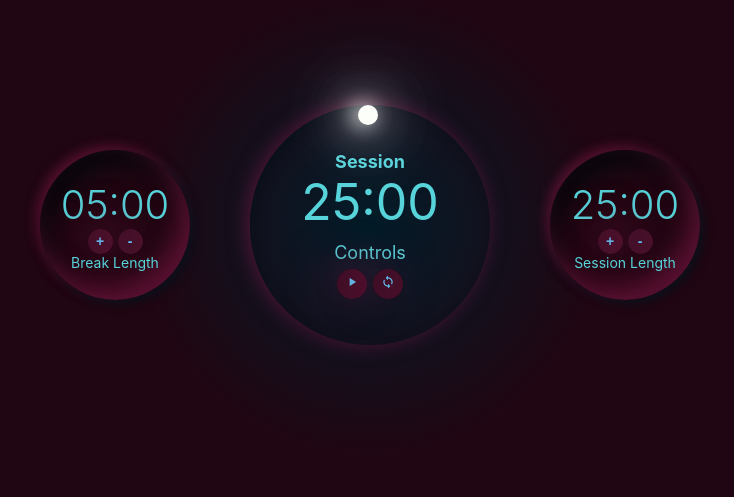
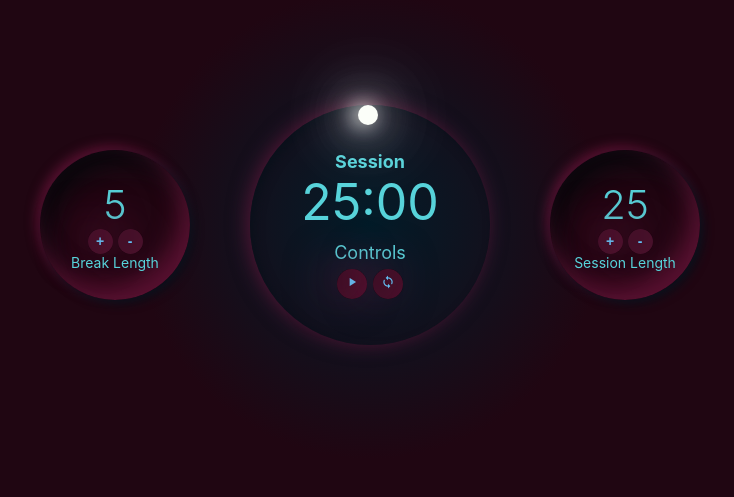
Before and after one commit to Fc0S4b/clock-FCC-test, a React (Create React App) app: page / in a window 1280 px wide. Shown: the part 175-672 px from the top of the page, without its empty margins (270-1004 px from the left). Built offline with nearby package versions, Linux system fonts and the light colour scheme; the HTML template or start-up script is replaced by a standard one.

Commit message:
fix format for test

```diff
--- a/src/App.js
+++ b/src/App.js
@@ -1,18 +1,45 @@
 import TimerConf from './components/TimerConf';
 import TimerControls from './components/TimerControls';
 import Display from './components/Display';
+import formatTime from './utils/formatTime';
 import { useState } from 'react';
 
 function App() {
-  const [breakLength, setbreakLength] = useState(5 * 60);
-  const [sessionLength, setSessionLength] = useState(25 * 60);
+  const [breakLength, setBreakLength] = useState(5);
+  const [sessionLength, setSessionLength] = useState(25);
   const [sessionTime, setSessionTime] = useState(25 * 60);
+  const [timeOn, setTimeOn] = useState(false);
   const [play, setPlay] = useState(true);
 
-  const formatTime = (time) => {
-    let min = Math.floor(time / 60);
-    let sc = time % 60;
-    return (min < 10 ? '0' + min : min) + ':' + (sc < 10 ? '0' + sc : sc);
+  const confBtn = (seconds, type) => {
+    if (type === 'break') {
+      if (
+        (breakLength < 1 && seconds < 0) ||
+        (breakLength >= 60 && seconds > 0)
+      ) {
+        return;
+      }
+      setBreakLength((prevBreak) => prevBreak + seconds);
+    } else if (type === 'session') {
+      if (
+        (sessionLength < 1 && seconds < 0) ||
+        (sessionLength >= 60 && seconds > 0)
+      ) {
+        return;
+      }
+      setSessionLength((prevSession) => prevSession + seconds);
+      if (!timeOn) {
+        setSessionTime((sessionLength + seconds) * 60);
+      }
+    }
+  };
+
+  const reset = () => {
+    setBreakLength(5);
+    setSessionLength(25);
+    setSessionTime(25 * 60);
+    setTimeOn(false);
+    // setPlay
   };
 
   return (
@@ -24,7 +51,9 @@ function App() {
           idIncrement={'break-increment'}
           idLength={'break-length'}
           configType={'Break Length'}
-          timeLength={formatTime(breakLength)}
+          timeLength={breakLength}
+          type={'break'}
+          confBtn={confBtn}
         />
         <div className="display-wrapper">
           <div className="dot"></div>
@@ -32,7 +61,7 @@ function App() {
             <circle cx="110" cy="110" r="110" id="circle-svg"></circle>
           </svg>
           <Display sessionTime={formatTime(sessionTime)} />
-          <TimerControls play={play} />
+          <TimerControls play={play} reset={reset} />
         </div>
         <TimerConf
           id={'session-label'}
@@ -40,7 +69,9 @@ function App() {
           idIncrement={'session-increment'}
           idLength={'session-length'}
           configType={'Session Length'}
-          timeLength={formatTime(sessionLength)}
+          timeLength={sessionLength}
+          type={'session'}
+          confBtn={confBtn}
         />
         {/* <audio id="beep"></audio> */}
       </div>
--- a/src/components/TimerConf.js
+++ b/src/components/TimerConf.js
@@ -5,6 +5,8 @@ const TimerConf = ({
   idLength,
   configType,
   timeLength,
+  type,
+  confBtn,
 }) => {
   return (
     <div id={id} className="timer-conf">
@@ -13,10 +15,18 @@ const TimerConf = ({
           {timeLength}
         </span>
         <div className="btn-container">
-          <button id={idIncrement} className="timer-conf-btn inc">
+          <button
+            id={idIncrement}
+            className="timer-conf-btn inc"
+            onClick={() => confBtn(1, type)}
+          >
             +
           </button>
-          <button id={idDecrement} className="timer-conf-btn dec">
+          <button
+            id={idDecrement}
+            className="timer-conf-btn dec"
+            onClick={() => confBtn(-1, type)}
+          >
             -
           </button>
         </div>
--- a/src/components/TimerControls.js
+++ b/src/components/TimerControls.js
@@ -20,7 +20,11 @@ const TimerControls = ({ play, reset }) => {
             <i className="material-icons">pause</i>
           )}
         </button>
-        <button id="reset" className="timer-ctrl-btn reset">
+        <button
+          id="reset"
+          className="timer-ctrl-btn reset"
+          onClick={() => reset()}
+        >
           <i className="material-icons">loop</i>
         </button>
       </div>
--- /dev/null
+++ b/src/utils/formatTime.js
@@ -0,0 +1,7 @@
+const formatTime = (time) => {
+  let min = Math.floor(time / 60);
+  let sc = time % 60;
+  return (min < 10 ? '0' + min : min) + ':' + (sc < 10 ? '0' + sc : sc);
+};
+
+export default formatTime;
```
